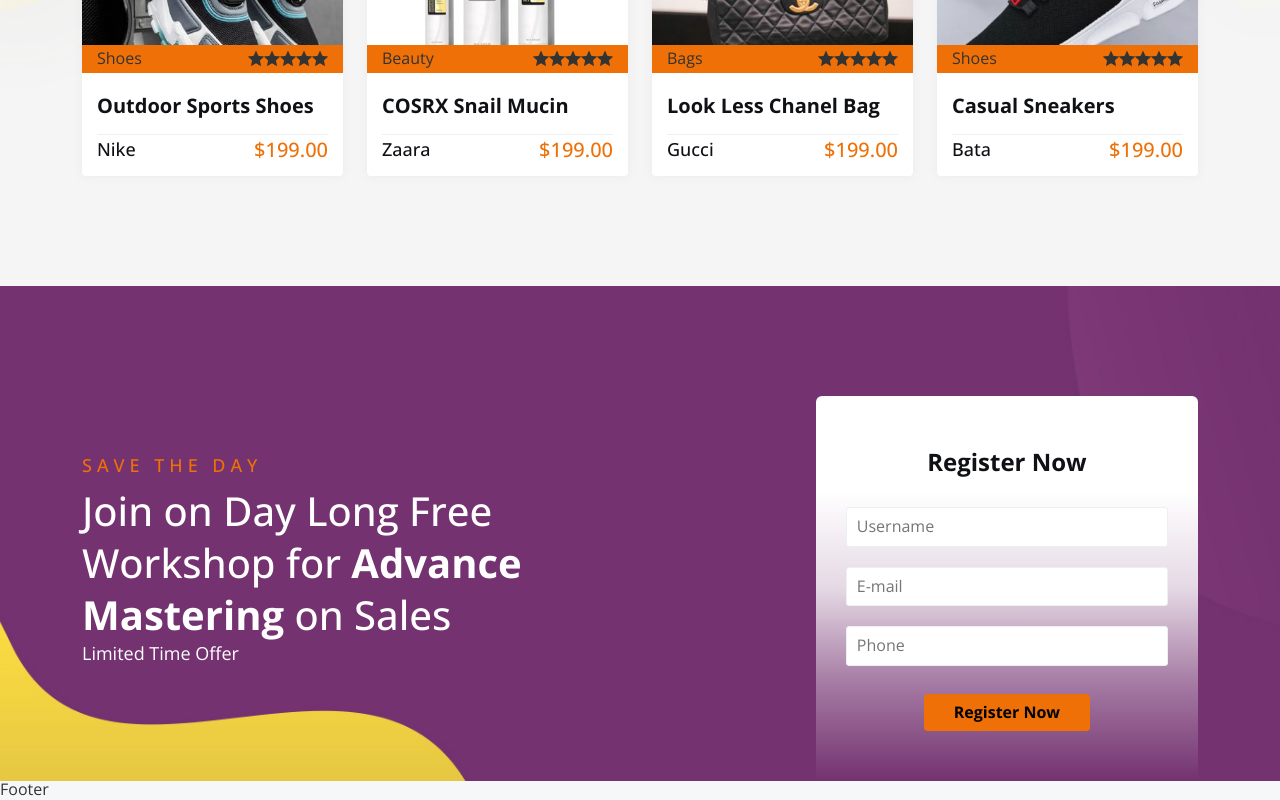
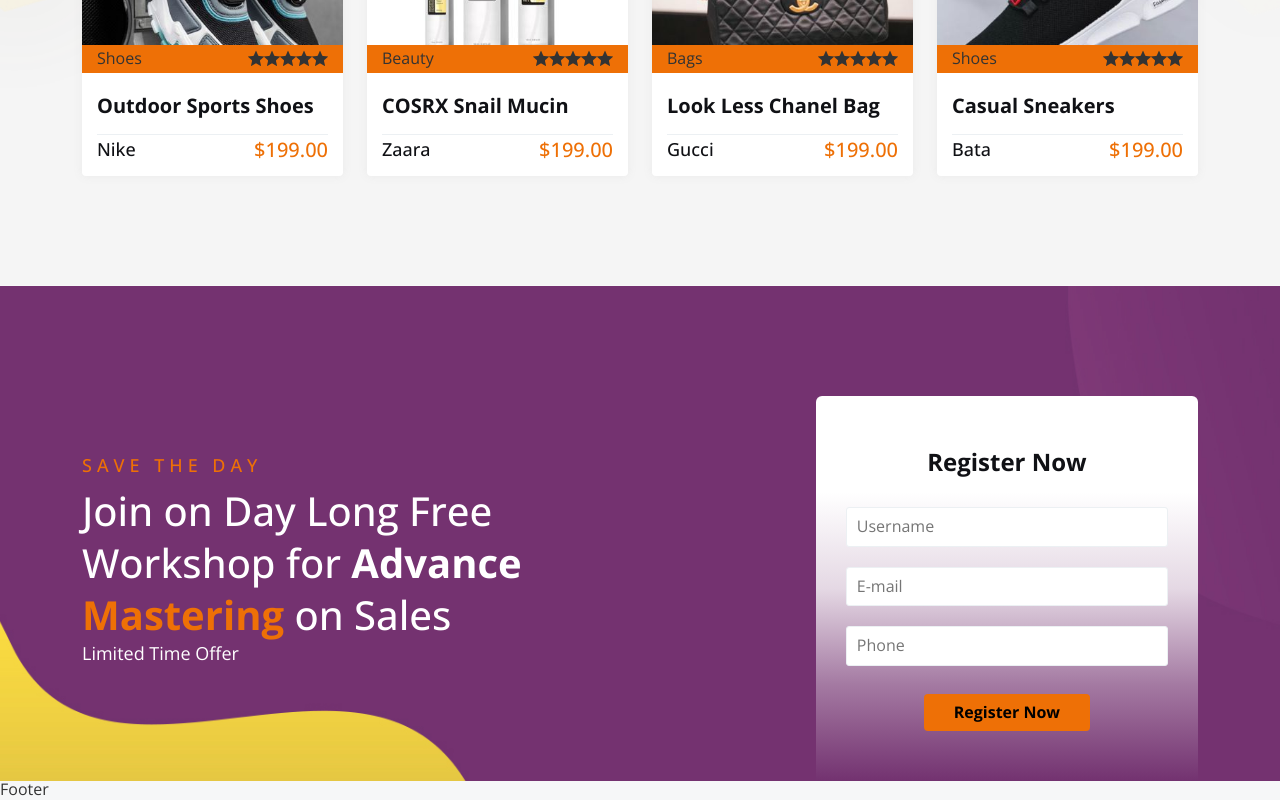
Before and after one commit to it27427/dokanbondhu-ecommerce, a React (Vite) app: page / in a window 1280 px wide. Shown: the part 2429-3229 px from the top of the page. Built offline with nearby package versions, Linux system fonts and the light colour scheme.

Commit message:
title text style updated

```diff
--- a/src/assets/scss/main.scss
+++ b/src/assets/scss/main.scss
@@ -496,6 +496,10 @@ header {
   z-index: 50;
 }
 
+.title strong span {
+  color: $primarycolor;
+}
+
 @media screen and (min-width: 62rem) {
   header {
     height: 5rem;
```
